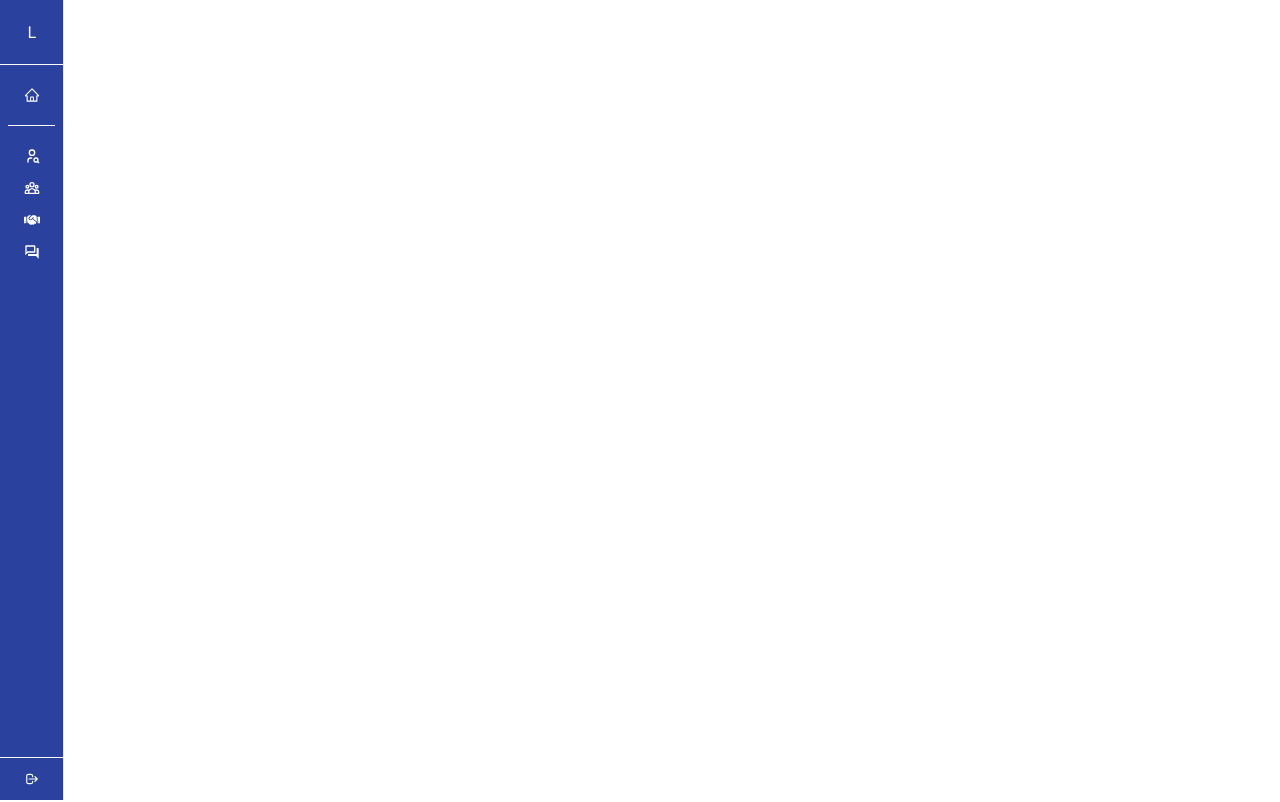
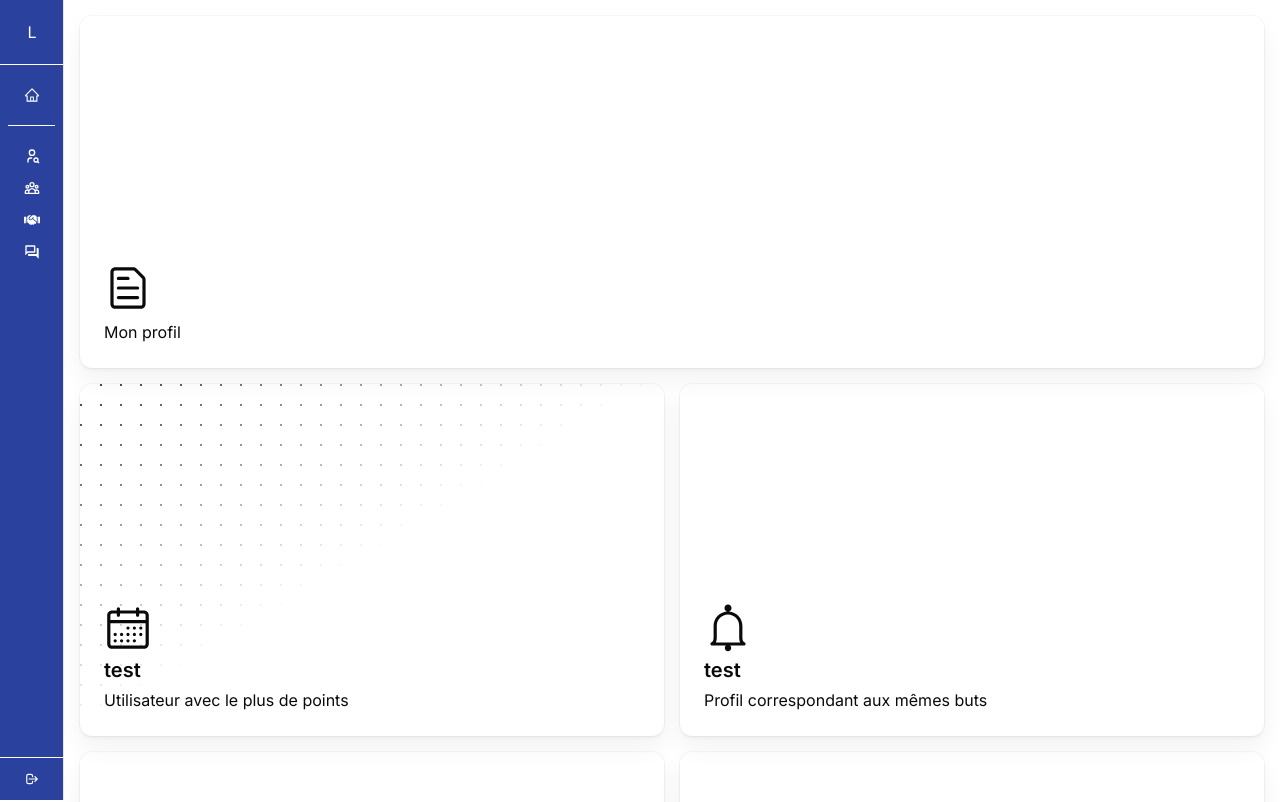
Before and after one commit to AndyCanac/isishare, a Next.js app in the folder isishare/: page /home in a window 1280 px wide. Shown: the top 802 px of the page. Built offline with nearby package versions, Linux system fonts and the light colour scheme; no server answers.

Commit message:
[UPDATE] - Home page & sidebar

```diff
--- a/isishare/package.json
+++ b/isishare/package.json
@@ -32,7 +32,7 @@
     "react": "^18",
     "react-day-picker": "^8.10.0",
     "react-dom": "^18",
-    "react-icons": "^5.0.1",
+    "react-icons": "^5.2.1",
     "react-router-dom": "^6.22.3",
     "react-use": "^17.5.0",
     "router": "^2.0.0-beta.2",
--- a/isishare/src/app/home/page.tsx
+++ b/isishare/src/app/home/page.tsx
@@ -1,13 +1,136 @@
+"use client";
+import { BentoCard, BentoGrid } from "@/components/magicui/bento-grid";
+import { BellIcon, CalendarIcon, FileTextIcon, GlobeIcon, InputIcon } from "@radix-ui/react-icons";
 import Sidebar from "@/components/Sidebar";
-import UserCard from "@/components/UserCard";
+import DotPattern from "@/components/magicui/dot-pattern";
+import { cn } from "@/lib/utils";
+import React, { useState, useEffect } from "react";
 
-export default function homeUser(){
-    return (
-        <>
-            <div className="flex">
-                <Sidebar />
-                <UserCard />
-            </div>
-        </>
+
+
+export default function BentoDemo() {
+
+const [name, setName] = useState([]);
+
+const [ownUser, setOwnUser] = useState(false);
+
+useEffect(() => {
+    if (
+      localStorage.getItem("idActualUser") ==
+      localStorage.getItem("idTargetUser")
     )
+      setOwnUser(true);
+
+    fetch(
+      `${localStorage.getItem("api")}contacts/user/${localStorage.getItem(
+        "idTargetUser"
+      )}`
+    )
+      .then((response) => {
+        if (!response.ok) {
+          throw new Error("Network response was not ok");
+        }
+        return response.json();
+      })
+      .catch((error) => {
+        console.error("Error fetching users:", error);
+      });
+
+    fetch(
+      `${localStorage.getItem("api")}users/id/${localStorage.getItem(
+        "idTargetUser"
+      )}`
+    )
+      .then((response) => {
+        if (!response.ok) {
+          throw new Error("Network response was not ok");
+        }
+        return response.json();
+      })
+      .then((data) => {
+        setName(data[0].name);
+      })
+      .catch((error) => {
+        console.error("Error fetching users:", error);
+      });
+    fetch(`${localStorage.getItem("api")}sources`)
+      .then((response) => {
+        if (!response.ok) {
+          throw new Error("Network response was not ok");
+        }
+        return response.json();
+      })
+      .catch((error) => {
+        console.error("Error fetching users:", error);
+      });
+  }, []);
+
+  const features = [
+    {
+      Icon: InputIcon,
+      name: "test",
+      description: "Profil partageant les mêmes buts",
+      href: "/",
+      cta: "Learn more",
+      background: <img className="absolute -right-20 -top-20 opacity-60" />,
+      className: "lg:col-start-1 lg:col-end-2 lg:row-start-3 lg:row-end-3",
+    },
+    {
+      Icon: GlobeIcon,
+      name: "test",
+      description: "Top des utilisateurs avec le plus de points",
+      href: "/",
+      cta: "Learn more",
+      background: <img className="absolute -right-20 -top-20 opacity-60" />,
+      className: "lg:col-start-2 lg:col-end-3 lg:row-start-3 lg:row-end-3",
+    },
+    {
+      Icon: CalendarIcon,
+      name: "test",
+      description: "Utilisateur avec le plus de points",
+      href: "/",
+      cta: "Learn more",
+      background:  <DotPattern
+          width={20}
+          height={20}
+          cx={1}
+          cy={1}
+          cr={1}
+          className={cn(
+            "[mask-image:linear-gradient(to_bottom_right,white,transparent,transparent)] ",
+          )}
+        />,
+      className: "lg:col-start-1 lg:col-end-2 lg:row-start-2 lg:row-end-3",
+    },
+    {
+      Icon: BellIcon,
+      name: "test",
+      description: "Profil correspondant aux mêmes buts",
+      href: "/",
+      cta: "Learn more",
+      background: <img className="absolute -right-20 -top-20 opacity-60" />,
+      className: "lg:col-start-2 lg:col-end-3 lg:row-start-2 lg:row-end-3",
+    },
+    {
+      Icon: FileTextIcon,
+      name: `${name}`,
+      description: "Mon profil",
+      href: "/",
+      cta: "Learn more",
+      background: <img className="absolute -right-20 -top-20 opacity-60" />,
+      className: "lg:col-start-1 lg:col-end-3 lg:row-start-1 lg:row-end-1",
+    },
+  ];
+  return (
+    <div className="flex">
+      <Sidebar />
+      <div className="ml-16 flex-1 p-4">
+        <BentoGrid className="lg:grid-cols-2">
+          {features.map((feature) => (
+            <BentoCard key={feature.name} {...feature} />
+          ))}
+        </BentoGrid>
+      </div>
+    </div>
+  );
 }
--- a/isishare/src/app/not-found.tsx
+++ b/isishare/src/app/not-found.tsx
@@ -5,7 +5,7 @@ export default function NotFound() {
     <section className="bg-white">
       <div className="container min-h-screen px-6 py-12 mx-auto lg:flex lg:items-center lg:gap-12">
         <div className="wf-ull lg:w-1/2 mt-16">
-          <Image src="/isishare.png" width={30} height={10} alt="" />
+          <img src="/isishare.png"/>
           <p className="ml-28 text-gray-500 dark:text-gray-400">
             Désolé, la page que vous recherchez n&apos;existe pas.
           </p>
--- a/isishare/src/app/users/page.tsx
+++ b/isishare/src/app/users/page.tsx
@@ -4,10 +4,8 @@ import Users from "@/components/Users"
 export default function Home() {
     return (
         <>
-        <div className="flex">
             <Sidebar />
             <Users />
-        </div>
         </>
     )
 }
--- a/isishare/src/components/Login.tsx
+++ b/isishare/src/components/Login.tsx
@@ -1,6 +1,5 @@
 "use client";
 import React, { useState, useEffect } from "react";
-import Image from "next/image";
 
 export default function Login() {
   interface UserInfo {
@@ -51,9 +50,8 @@ export default function Login() {
     <div className="mx-auto max-w-screen-xl px-4 py-16 sm:px-6 lg:px-8">
       <div className="mx-auto max-w-lg">
         <a href="/">
-          <Image src="/isishare.png" width={150} height={0} alt="" />
+          <img src="/isishare.png" />
         </a>
-
         <form
           onSubmit={handleSubmit}
           className="mb-0 mt-6 space-y-4 rounded-lg p-4 shadow-lg sm:p-6 lg:p-8"
--- /dev/null
+++ b/isishare/src/components/magicui/bento-grid.tsx
@@ -0,0 +1,78 @@
+import { Button } from "@/components/ui/button";
+import { cn } from "@/lib/utils";
+import { ArrowRightIcon } from "@radix-ui/react-icons";
+import { ReactNode } from "react";
+
+const BentoGrid = ({
+  children,
+  className,
+}: {
+  children: ReactNode;
+  className?: string;
+}) => {
+  return (
+    <div
+      className={cn(
+        "grid w-full auto-rows-[22rem] grid-cols-3 gap-4",
+        className,
+      )}
+    >
+      {children}
+    </div>
+  );
+};
+
+const BentoCard = ({
+  name,
+  className,
+  background,
+  Icon,
+  description,
+  href,
+  cta,
+}: {
+  name: string;
+  className: string;
+  background: ReactNode;
+  Icon: any;
+  description: string;
+  href: string;
+  cta: string;
+}) => (
+  <div
+    key={name}
+    className={cn(
+      "group relative col-span-3 flex flex-col justify-between overflow-hidden rounded-xl",
+      // light styles
+      "bg-white [box-shadow:0_0_0_1px_rgba(0,0,0,.03),0_2px_4px_rgba(0,0,0,.05),0_12px_24px_rgba(0,0,0,.05)]",
+      // dark styles
+      "transform-gpu dark:bg-black dark:[border:1px_solid_rgba(255,255,255,.1)] dark:[box-shadow:0_-20px_80px_-20px_#ffffff1f_inset]",
+      className,
+    )}
+  >
+    <div>{background}</div>
+    <div className="pointer-events-none z-10 flex transform-gpu flex-col gap-1 p-6 transition-all duration-300 group-hover:-translate-y-10">
+      <Icon className="h-12 w-12 origin-left transform-gpu text-neutral-700 transition-all duration-300 ease-in-out group-hover:scale-75" />
+      <h3 className="text-xl font-semibold text-neutral-700 dark:text-neutral-300">
+        {name}
+      </h3>
+      <p className="max-w-lg text-neutral-400">{description}</p>
+    </div>
+
+    <div
+      className={cn(
+        "pointer-events-none absolute bottom-0 flex w-full translate-y-10 transform-gpu flex-row items-center p-4 opacity-0 transition-all duration-300 group-hover:translate-y-0 group-hover:opacity-100",
+      )}
+    >
+      <Button variant="ghost" asChild size="sm" className="pointer-events-auto">
+        <a href={href}>
+          {cta}
+          <ArrowRightIcon className="ml-2 h-4 w-4" />
+        </a>
+      </Button>
+    </div>
+    <div className="pointer-events-none absolute inset-0 transform-gpu transition-all duration-300 group-hover:bg-black/[.03] group-hover:dark:bg-neutral-800/10" />
+  </div>
+);
+
+export { BentoCard, BentoGrid };
--- /dev/null
+++ b/isishare/src/components/magicui/dot-pattern.tsx
@@ -0,0 +1,55 @@
+import { cn } from "@/lib/utils";
+import { useId } from "react";
+
+interface DotPatternProps {
+  width?: any;
+  height?: any;
+  x?: any;
+  y?: any;
+  cx?: any;
+  cy?: any;
+  cr?: any;
+  className?: string;
+  [key: string]: any;
+}
+export function DotPattern({
+  width = 16,
+  height = 16,
+  x = 0,
+  y = 0,
+  cx = 1,
+  cy = 1,
+  cr = 1,
+  className,
+  ...props
+}: DotPatternProps) {
+  const id = useId();
+
+  return (
+    <svg
+      aria-hidden="true"
+      className={cn(
+        "pointer-events-none absolute inset-0 h-full w-full fill-neutral-400/80",
+        className,
+      )}
+      {...props}
+    >
+      <defs>
+        <pattern
+          id={id}
+          width={width}
+          height={height}
+          patternUnits="userSpaceOnUse"
+          patternContentUnits="userSpaceOnUse"
+          x={x}
+          y={y}
+        >
+          <circle id="pattern-circle" cx={cy} cy={cy} r={cr} />
+        </pattern>
+      </defs>
+      <rect width="100%" height="100%" strokeWidth={0} fill={`url(#${id})`} />
+    </svg>
+  );
+}
+
+export default DotPattern;
```
Also changed, not shown: isishare/src/components/Sidebar.tsx (+3 -9 lines), isishare/src/components/UserCard.tsx (+3 -54 lines), isishare/lib/utils.ts (line endings or trailing spaces), 1 other file (tests, documents, lock files or other folders).
